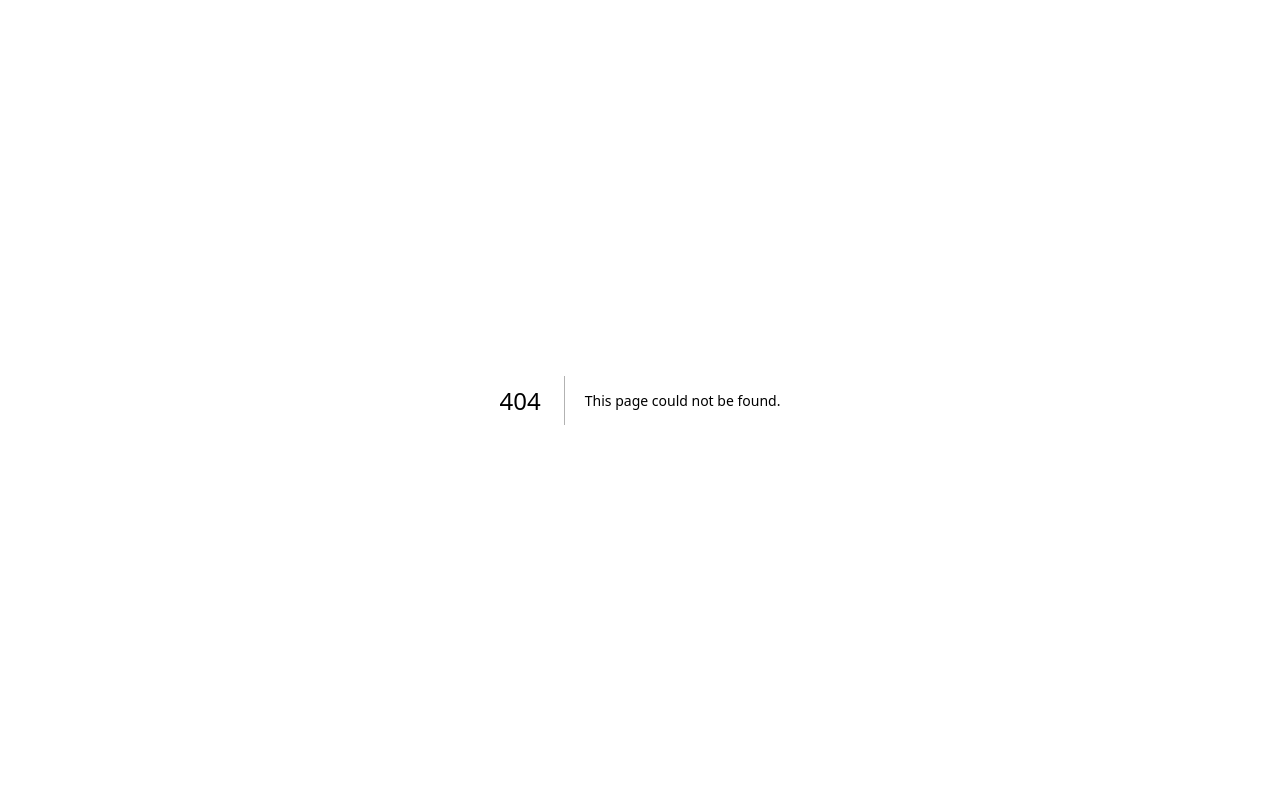
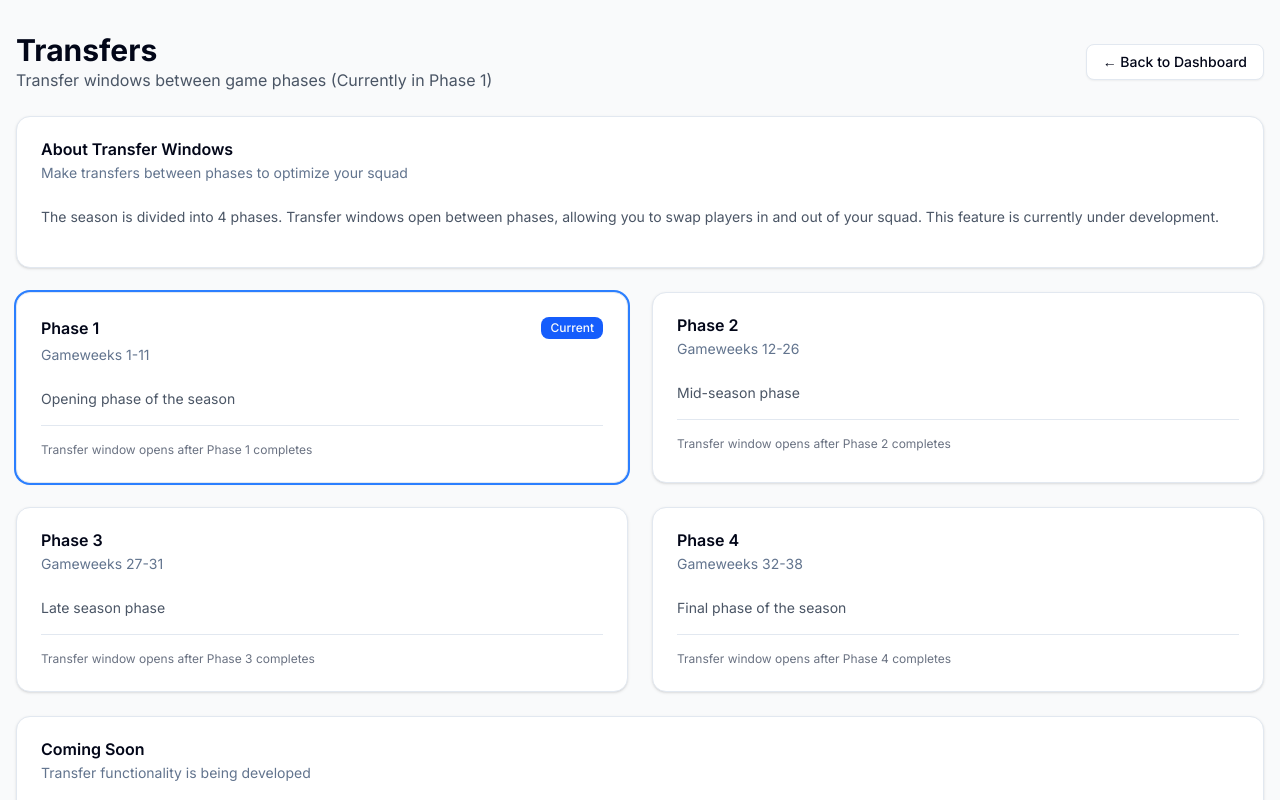
Before and after one commit to MattWilson-TU/TUPLFF26, a Next.js app: page /transfers in a window 1280 px wide. Before the commit this address had no page. Shown: the top 800 px of the page. Built offline with nearby package versions, Linux system fonts and the light colour scheme; no server answers; the database is empty; sample sign-in values are in the browser's storage.

Commit message:
transfer page

```diff
--- /dev/null
+++ b/src/app/transfers/page.tsx
@@ -0,0 +1,164 @@
+'use client'
+
+import { useSession } from 'next-auth/react'
+import { useRouter } from 'next/navigation'
+import { useEffect, useState } from 'react'
+import { Card, CardContent, CardDescription, CardHeader, CardTitle } from '@/components/ui/card'
+import { Badge } from '@/components/ui/badge'
+import { Button } from '@/components/ui/button'
+import Link from 'next/link'
+
+const PHASES = [
+  {
+    phase: 1,
+    gameweeks: '1-11',
+    description: 'Opening phase of the season'
+  },
+  {
+    phase: 2,
+    gameweeks: '12-26',
+    description: 'Mid-season phase'
+  },
+  {
+    phase: 3,
+    gameweeks: '27-31',
+    description: 'Late season phase'
+  },
+  {
+    phase: 4,
+    gameweeks: '32-38',
+    description: 'Final phase of the season'
+  }
+]
+
+export default function TransfersPage() {
+  const { data: session, status } = useSession()
+  const router = useRouter()
+  const [currentPhase, setCurrentPhase] = useState<number | null>(null)
+  const [loading, setLoading] = useState(true)
+
+  useEffect(() => {
+    if (status === 'unauthenticated') {
+      router.push('/auth/signin')
+    }
+  }, [status, router])
+
+  useEffect(() => {
+    async function loadCurrentPhase() {
+      try {
+        const res = await fetch('/api/gameweek/current-phase')
+        if (res.ok) {
+          const data = await res.json()
+          setCurrentPhase(data.phase || null)
+        }
+      } catch (error) {
+        console.error('Error loading current phase:', error)
+      } finally {
+        setLoading(false)
+      }
+    }
+    if (status === 'authenticated') {
+      loadCurrentPhase()
+    }
+  }, [status])
+
+  if (status === 'loading' || loading) {
+    return (
+      <div className="min-h-screen flex items-center justify-center">
+        <div className="text-center">
+          <div className="animate-spin rounded-full h-32 w-32 border-b-2 border-blue-600 mx-auto"></div>
+          <p className="mt-4 text-gray-600">Loading transfers...</p>
+        </div>
+      </div>
+    )
+  }
+
+  if (!session) return null
+
+  return (
+    <div className="min-h-screen bg-gray-50">
+      <div className="container mx-auto px-4 py-8">
+        <div className="mb-6">
+          <div className="flex items-center justify-between">
+            <div>
+              <h1 className="text-3xl font-bold">Transfers</h1>
+              <p className="text-gray-600">
+                Transfer windows between game phases
+                {currentPhase && ` (Currently in Phase ${currentPhase})`}
+              </p>
+            </div>
+            <Button asChild variant="outline">
+              <Link href="/dashboard">← Back to Dashboard</Link>
+            </Button>
+          </div>
+        </div>
+
+        <Card className="mb-6">
+          <CardHeader>
+            <CardTitle>About Transfer Windows</CardTitle>
+            <CardDescription>
+              Make transfers between phases to optimize your squad
+            </CardDescription>
+          </CardHeader>
+          <CardContent>
+            <p className="text-sm text-gray-600 mb-4">
+              The season is divided into 4 phases. Transfer windows open between phases, allowing you to swap players in and out of your squad.
+              This feature is currently under development.
+            </p>
+          </CardContent>
+        </Card>
+
+        <div className="grid grid-cols-1 md:grid-cols-2 gap-6">
+          {PHASES.map((phaseInfo) => (
+            <Card
+              key={phaseInfo.phase}
+              className={currentPhase === phaseInfo.phase ? 'ring-2 ring-blue-500' : ''}
+            >
+              <CardHeader>
+                <div className="flex items-center justify-between">
+                  <CardTitle>Phase {phaseInfo.phase}</CardTitle>
+                  {currentPhase === phaseInfo.phase && (
+                    <Badge className="bg-blue-600">Current</Badge>
+                  )}
+                </div>
+                <CardDescription>
+                  Gameweeks {phaseInfo.gameweeks}
+                </CardDescription>
+              </CardHeader>
+              <CardContent>
+                <p className="text-sm text-gray-600 mb-4">
+                  {phaseInfo.description}
+                </p>
+                <div className="pt-4 border-t">
+                  <p className="text-xs text-gray-500">
+                    Transfer window opens after Phase {phaseInfo.phase} completes
+                  </p>
+                </div>
+              </CardContent>
+            </Card>
+          ))}
+        </div>
+
+        <Card className="mt-6">
+          <CardHeader>
+            <CardTitle>Coming Soon</CardTitle>
+            <CardDescription>
+              Transfer functionality is being developed
+            </CardDescription>
+          </CardHeader>
+          <CardContent>
+            <p className="text-sm text-gray-600">
+              The transfer system will allow you to:
+            </p>
+            <ul className="list-disc list-inside mt-2 text-sm text-gray-600 space-y-1">
+              <li>Swap players between phases during transfer windows</li>
+              <li>Manage your squad composition across different phases</li>
+              <li>Track transfer history and price differences</li>
+              <li>Optimize your team for upcoming gameweeks</li>
+            </ul>
+          </CardContent>
+        </Card>
+      </div>
+    </div>
+  )
+}
```
